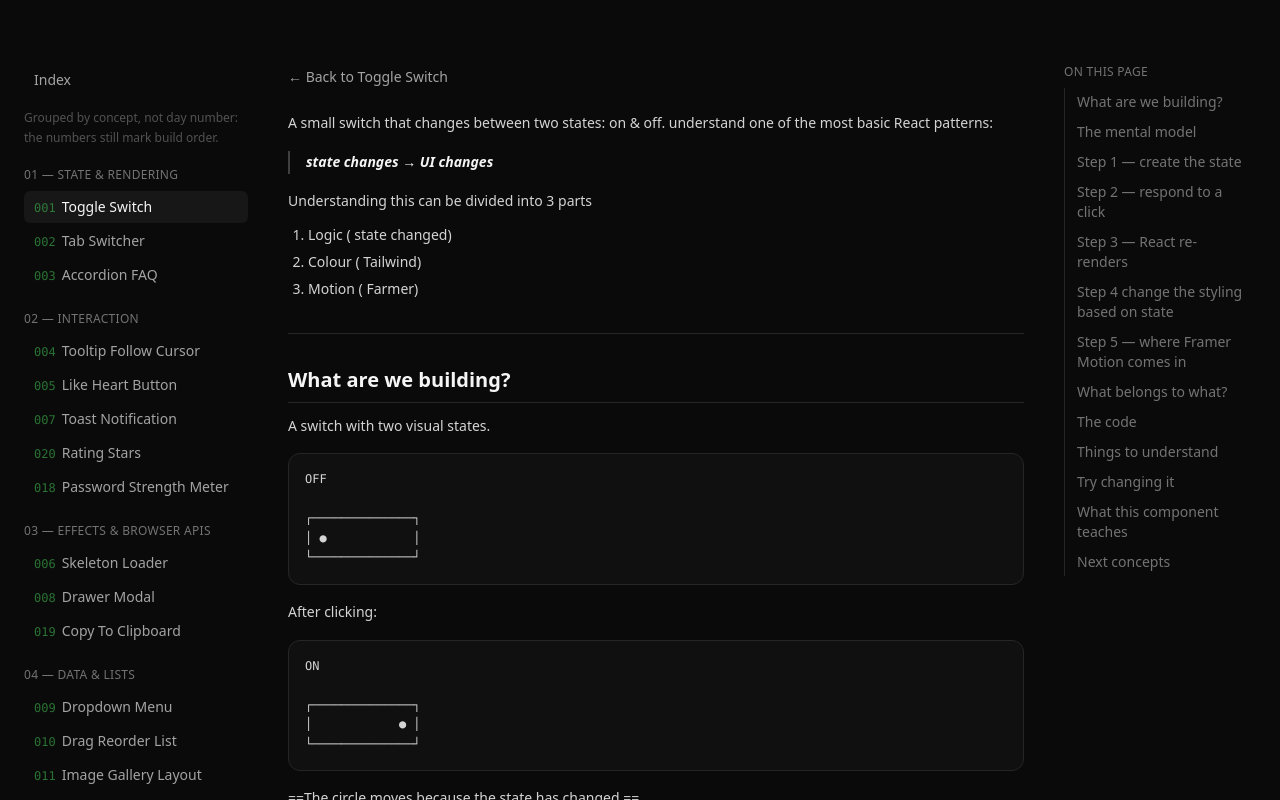
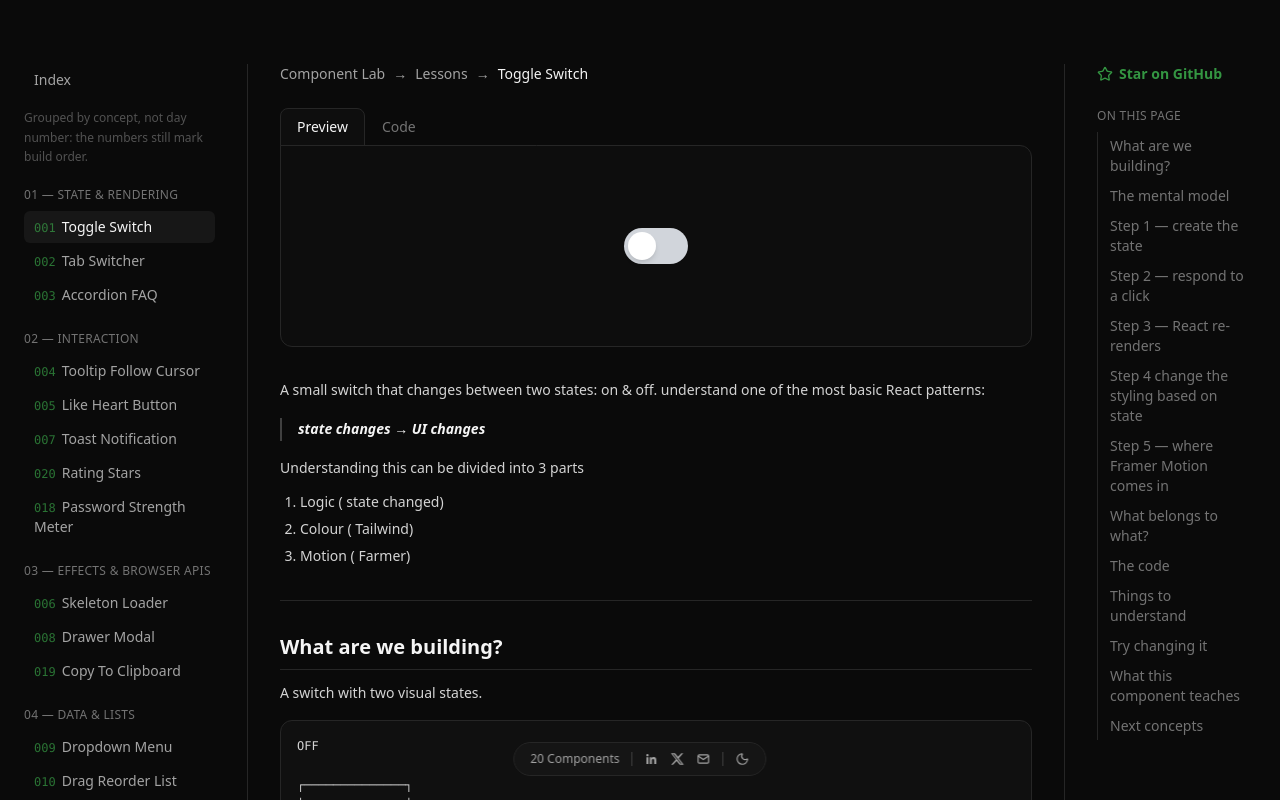
Before and after one commit to Diwyani/componentlab, a React (Vite) app: page /lessons/001-toggle-switch in a window 1280 px wide. Shown: the top 800 px of the page. Built offline with nearby package versions, Linux system fonts and the light colour scheme; a web font is replaced by a local one.

Commit message:
UI changes

```diff
--- a/src/App.jsx
+++ b/src/App.jsx
@@ -1,4 +1,5 @@
 import { Fragment, useEffect, useState } from 'react'
+import { motion } from 'framer-motion'
 import { Star } from 'lucide-react'
 import { Link, Route, Routes, useParams } from 'react-router-dom'
 import ComponentShowcase from './components/showcase/ComponentShowcase.jsx'
@@ -30,6 +31,40 @@ const entries = Object.keys(metaModules)
     }
   })
   .sort((a, b) => a.day.localeCompare(b.day))
+
+// A 2-stud brick drawn as a literal pixel grid (each cell its own <rect>,
+// with a small gap between cells) rather than a smooth icon shape, so it
+// actually reads as "made of pixels" at small sizes.
+const LEGO_PIXELS = [
+  [1, 0], [2, 0], [4, 0], [5, 0],
+  [1, 1], [2, 1], [4, 1], [5, 1],
+  [0, 2], [1, 2], [2, 2], [3, 2], [4, 2], [5, 2],
+  [0, 3], [1, 3], [2, 3], [3, 3], [4, 3], [5, 3],
+  [0, 4], [1, 4], [2, 4], [3, 4], [4, 4], [5, 4],
+]
+
+function LegoPixelIcon({ className = 'h-7 w-7' }) {
+  return (
+    <motion.svg
+      viewBox="0 0 6 5"
+      className={className}
+      aria-hidden="true"
+      // A slow idle bob so it never looks static, plus a snappier wiggle +
+      // pop on hover — two different motions, not the same loop sped up.
+      animate={{ y: [0, -2, 0], rotate: [0, -3, 0, 3, 0] }}
+      transition={{ duration: 3, repeat: Infinity, ease: 'easeInOut' }}
+      whileHover={{
+        rotate: [0, -12, 10, -6, 0],
+        scale: 1.15,
+        transition: { duration: 0.5, ease: 'easeInOut' },
+      }}
+    >
+      {LEGO_PIXELS.map(([x, y]) => (
+        <rect key={`${x}-${y}`} x={x + 0.08} y={y + 0.08} width={0.84} height={0.84} fill="#3fb950" />
+      ))}
+    </motion.svg>
+  )
+}
 
 function Tag({ children }) {
   return (
@@ -99,6 +134,23 @@ const filters = [
   { label: 'Three.js', tag: 'three.js' },
 ]
 
+// Mounted once at the app root (outside <Routes>) so it's the same bar on
+// every page, not a per-page copy — the count is `entries.length` (the
+// real total), not anything filtered, so it never fluctuates.
+function BottomBar() {
+  return (
+    <div className="fixed bottom-6 left-1/2 z-40 flex -translate-x-1/2 items-center gap-3 rounded-full border border-neutral-200 bg-white/80 px-4 py-2 text-xs text-neutral-600 backdrop-blur dark:border-neutral-800 dark:bg-neutral-900/80 dark:text-neutral-400">
+      <span>
+        {entries.length} Component{entries.length === 1 ? '' : 's'}
+      </span>
+      <span className="h-3.5 w-px bg-neutral-300 dark:bg-neutral-700" />
+      <SocialLinks />
+      <span className="h-3.5 w-px bg-neutral-300 dark:bg-neutral-700" />
+      <ThemeToggle />
+    </div>
+  )
+}
+
 function IndexGrid() {
   const [activeFilter, setActiveFilter] = useState(filters[0].tag)
 
@@ -110,7 +162,10 @@ function IndexGrid() {
       <div className="mx-auto max-w-5xl px-6 py-16">
         <div className="grid grid-cols-1 items-start gap-10 lg:grid-cols-2">
           <div>
-            <h1 className="text-2xl font-semibold tracking-tight">Component Lab</h1>
+            <div className="flex items-center gap-2">
+              <LegoPixelIcon className="h-7 w-7" />
+              <h1 className="text-2xl font-semibold tracking-tight">Component Lab</h1>
+            </div>
 
             <div className="mt-6">
               <h2 className="text-lg font-semibold text-neutral-900 dark:text-neutral-100">Why Component Lab?</h2>
@@ -194,16 +249,6 @@ function IndexGrid() {
             No components match this filter yet.
           </p>
         )}
-      </div>
-
-      <div className="fixed bottom-6 left-1/2 flex -translate-x-1/2 items-center gap-3 rounded-full border border-neutral-200 bg-white/80 px-4 py-2 text-xs text-neutral-600 backdrop-blur dark:border-neutral-800 dark:bg-neutral-900/80 dark:text-neutral-400">
-        <span>
-          {filteredEntries.length} Component{filteredEntries.length === 1 ? '' : 's'}
-        </span>
-        <span className="h-3.5 w-px bg-neutral-300 dark:bg-neutral-700" />
-        <SocialLinks />
-        <span className="h-3.5 w-px bg-neutral-300 dark:bg-neutral-700" />
-        <ThemeToggle />
       </div>
     </div>
   )
@@ -340,13 +385,14 @@ export default function App() {
         <Route path="/components/:slug" element={<DetailViewRoute />} />
         <Route
           path="/lessons"
-          element={<LessonView lessonList={lessonList} lessonCategories={lessonCategories} />}
+          element={<LessonView lessonList={lessonList} lessonCategories={lessonCategories} entries={entries} />}
         />
         <Route
           path="/lessons/:slug"
-          element={<LessonView lessonList={lessonList} lessonCategories={lessonCategories} />}
+          element={<LessonView lessonList={lessonList} lessonCategories={lessonCategories} entries={entries} />}
         />
       </Routes>
+      <BottomBar />
     </AppLoader>
   )
 }
--- a/src/components/lessons/LessonView.jsx
+++ b/src/components/lessons/LessonView.jsx
@@ -2,6 +2,8 @@ import { useEffect, useRef, useState, Children } from 'react'
 import { Link, useParams } from 'react-router-dom'
 import ReactMarkdown from 'react-markdown'
 import remarkGfm from 'remark-gfm'
+import { Star } from 'lucide-react'
+import ComponentShowcase from '../showcase/ComponentShowcase.jsx'
 import { getLessonContent, hasLesson } from '../../lessons.js'
 
 function textFromChildren(children) {
@@ -130,10 +132,11 @@ function LessonLink({ slug, day, name, isActive }) {
   )
 }
 
-export default function LessonView({ lessonList, lessonCategories }) {
+export default function LessonView({ lessonList, lessonCategories, entries = [] }) {
   const { slug = 'index' } = useParams()
   const content = getLessonContent(slug)
   const current = lessonList.find((l) => l.slug === slug)
+  const entry = entries.find((e) => e.slug === slug)
   const isIndex = slug === 'index'
   const articleRef = useRef(null)
   const [activeId, setActiveId] = useState('')
@@ -172,8 +175,8 @@ export default function LessonView({ lessonList, lessonCategories }) {
         />
       </div>
 
-      <div className="mx-auto flex min-h-screen max-w-7xl gap-10 px-6 py-16">
-        <div className="hidden w-56 flex-none lg:block">
+      <div className="mx-auto flex min-h-screen max-w-7xl gap-8 px-6 py-16">
+        <div className="hidden w-56 flex-none border-r border-neutral-200 pr-8 dark:border-neutral-800 lg:block">
           <div className="sticky top-16">
             <nav className="flex flex-col gap-0.5">
               <LessonLink slug="index" day={null} name="Index" isActive={isIndex} />
@@ -203,14 +206,29 @@ export default function LessonView({ lessonList, lessonCategories }) {
         </div>
 
         <div className="min-w-0 flex-1">
-          <Link
-            to={isIndex ? '/' : `/components/${slug}`}
-            className="text-sm text-neutral-500 transition-colors hover:text-neutral-900 dark:text-neutral-400 dark:hover:text-white"
-          >
-            ← Back to {isIndex ? 'Component Lab' : current?.name ?? 'component'}
-          </Link>
+          <nav className="flex items-center gap-2 text-sm text-neutral-500 dark:text-neutral-400">
+            <Link to="/" className="transition-colors hover:text-neutral-900 dark:hover:text-white">
+              Component Lab
+            </Link>
+            <span>→</span>
+            <Link to="/lessons" className="transition-colors hover:text-neutral-900 dark:hover:text-white">
+              Lessons
+            </Link>
+            {!isIndex && (
+              <>
+                <span>→</span>
+                <span className="text-neutral-900 dark:text-neutral-100">{current?.name ?? 'Component'}</span>
+              </>
+            )}
+          </nav>
 
-          <article ref={articleRef} className="mt-6">
+          {!isIndex && entry?.component && (
+            <div className="mt-6">
+              <ComponentShowcase preview={<entry.component />} code={entry.source} language="jsx" />
+            </div>
+          )}
+
+          <article ref={articleRef} className="mt-8">
             {hasLesson(slug) && content ? (
               <ReactMarkdown components={markdownComponents} remarkPlugins={[remarkGfm]}>
                 {content}
@@ -222,9 +240,19 @@ export default function LessonView({ lessonList, lessonCategories }) {
         </div>
 
         {headings.length > 0 && (
-          <div className="hidden w-48 flex-none xl:block">
+          <div className="hidden w-48 flex-none border-l border-neutral-200 pl-8 dark:border-neutral-800 xl:block">
             <div className="sticky top-16">
-              <p className="text-xs font-medium uppercase tracking-wide text-neutral-500">On this page</p>
+              <a
+                href="https://github.com/Diwyani/componentlab"
+                target="_blank"
+                rel="noopener noreferrer"
+                className="inline-flex items-center gap-1.5 text-sm font-semibold text-[#3fb950]/80 transition-colors hover:text-[#3fb950]"
+              >
+                <Star className="h-4 w-4" />
+                Star on GitHub
+              </a>
+
+              <p className="mt-5 text-xs font-medium uppercase tracking-wide text-neutral-500">On this page</p>
               <nav className="mt-2 flex flex-col gap-0.5 border-l border-neutral-200 dark:border-neutral-800">
                 {headings.map((heading) => (
                   <a
```
